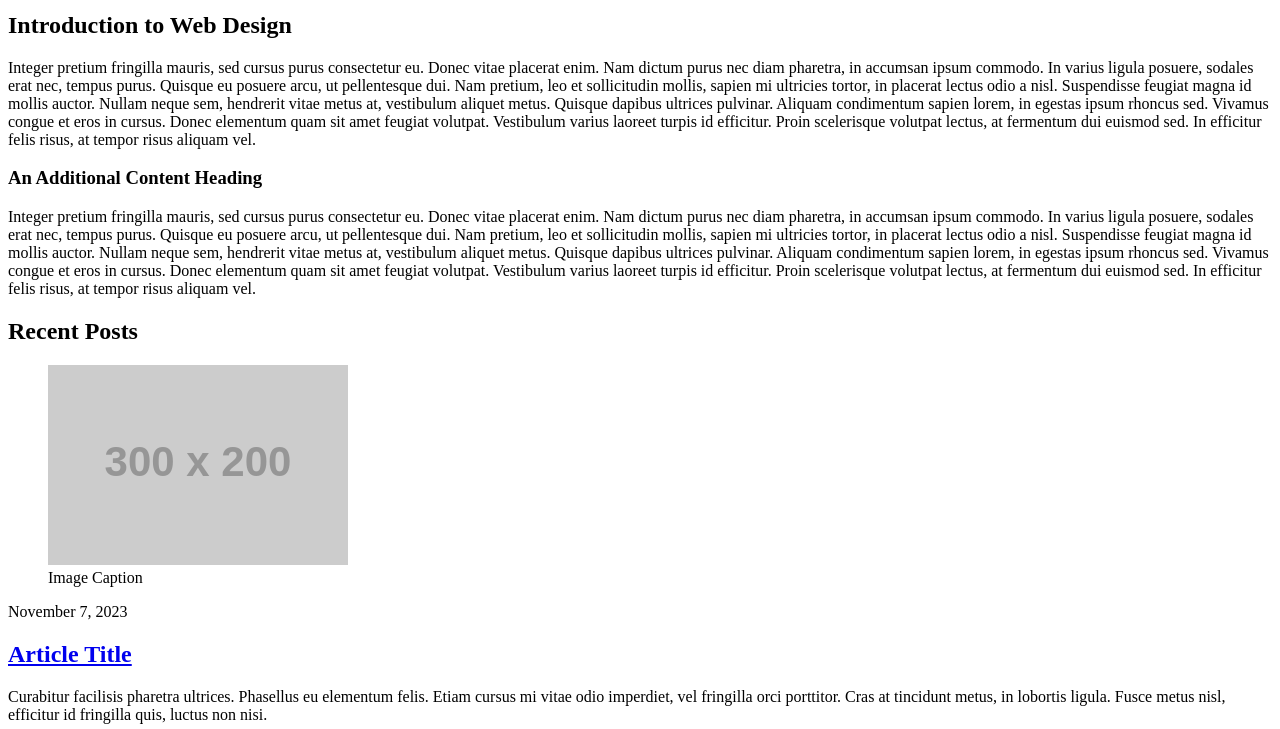
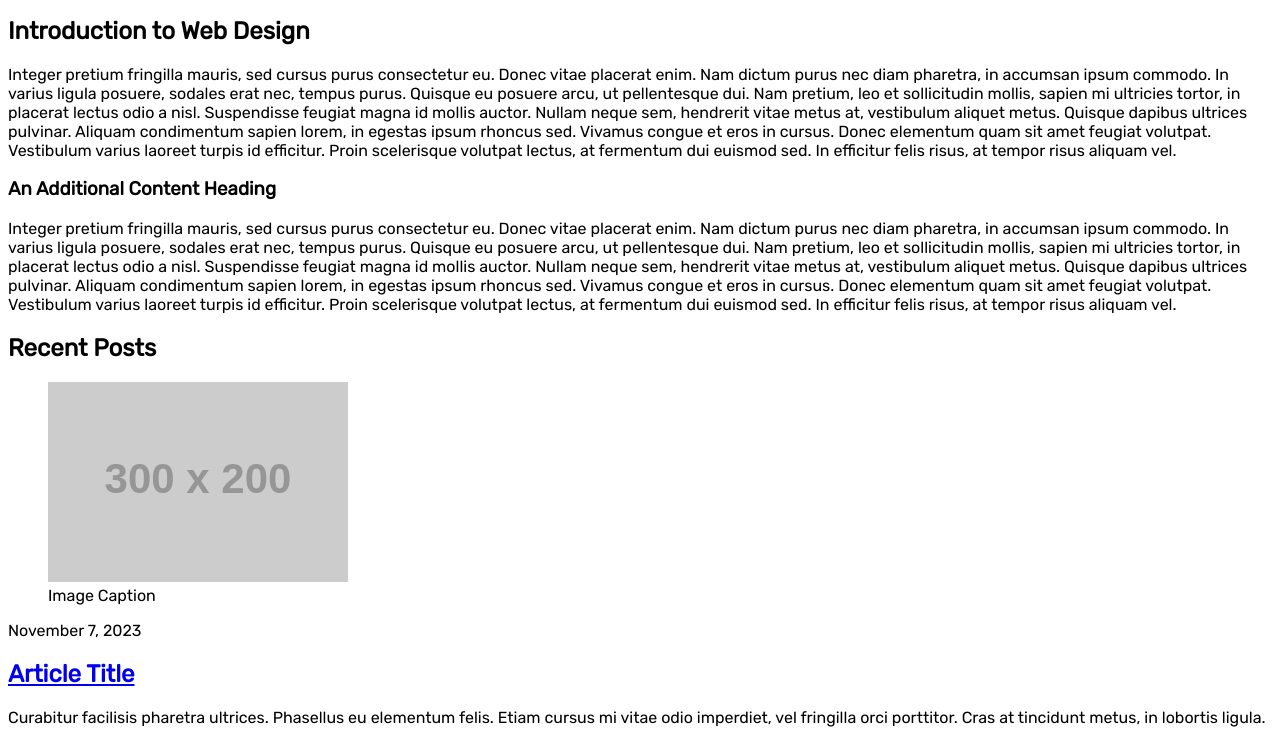
Before and after one commit to nreeves/it-garnet, a plain HTML site: page css-demo/index.html in a window 1280 px wide. Shown: the part 189-918 px from the top of the page. Drawn offline with Linux system fonts and the light colour scheme; placeholder pictures from the web are drawn by us.

Commit message:
font & reformating html.

```diff
--- a/css-demo/assets/css/style.css
+++ b/css-demo/assets/css/style.css
@@ -20,5 +20,5 @@ html {
   /* ---------------Global Sizing----------------- */
 
   body {
-
+    font-family: 'Rubik', sans-serif;
   }
--- a/css-demo/index.html
+++ b/css-demo/index.html
@@ -1,15 +1,17 @@
 <!DOCTYPE html>
 <html lang="en">
+
 <head>
   <title>IT Minor - CSS Demo</title>
   <meta charset="UTF-8">
   <meta name="description" content="Keyword rich narrative on site purpose">
   <meta name="author" content="Thomas Wallace">
-  <link href="assets/css/style.css">
+  <link href="assets/css/style.css" rel="stylesheet" />
   <link rel="preconnect" href="https://fonts.googleapis.com">
   <link rel="preconnect" href="https://fonts.gstatic.com" crossorigin>
-  <link href="https://fonts.googleapis.com/css2?family=Poppins:wght@100&display=swap" rel="stylesheet">
+  <link href="https://fonts.googleapis.com/css2?family=Rubik&display=swap" rel="stylesheet">
 </head>
+
 <body>
   <main>
     <header role="banner" class="primary container">
@@ -22,7 +24,6 @@
           <li><a href="https://ualr.edu/">UA Little Rock</a></li>
           <li><a href="http://learn.shayhowe.com/html-css/getting-to-know-html/">HTML5 & CSS Lessons</a></li>
           <li><a href="http://www.csszengarden.com/">CSS Zen Garden</a></li>
-
         </ul>
       </nav>
     </header>
```
